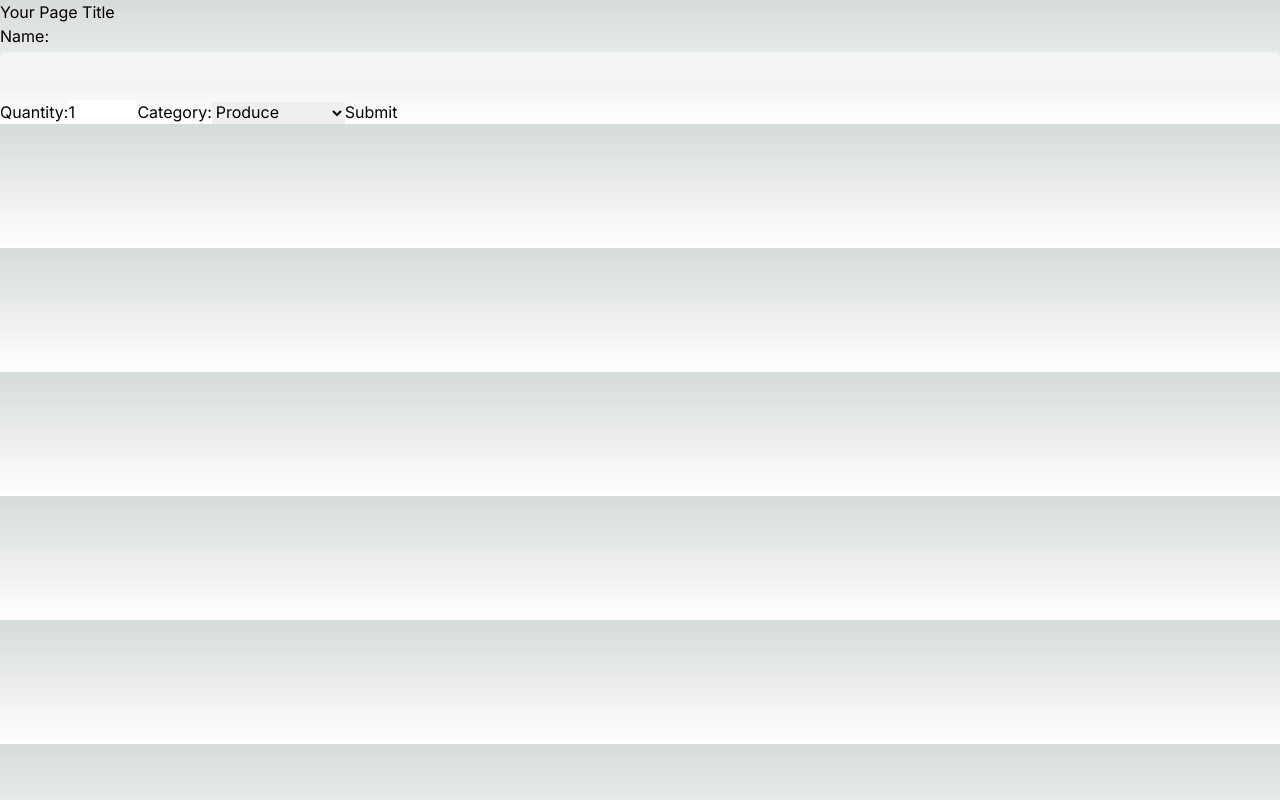
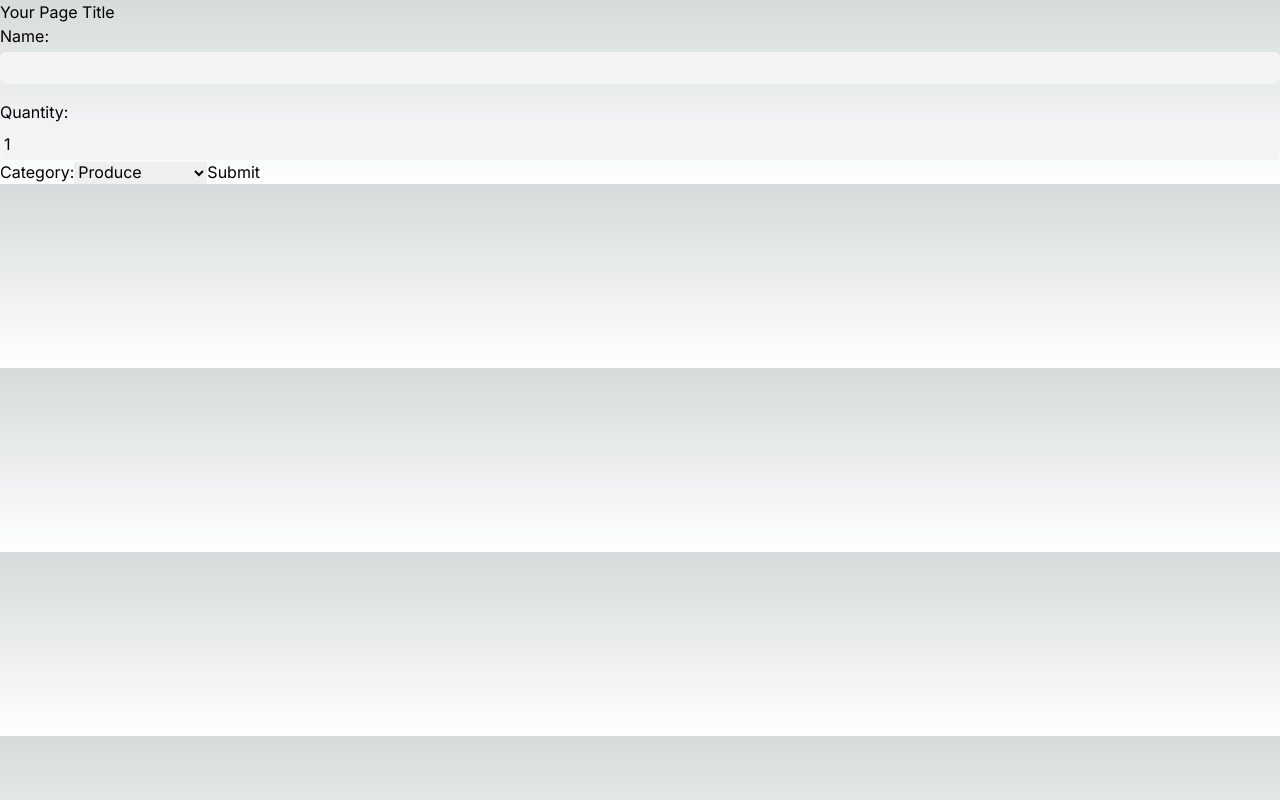
Before and after one commit to kelvinvu19/cprg306-assignments, a Next.js app: page /week4 in a window 1280 px wide. Built offline with nearby package versions, Linux system fonts and the light colour scheme.

Commit message:
Update new-item.js

```diff
--- a/app/week4/new-item.js
+++ b/app/week4/new-item.js
@@ -57,6 +57,7 @@
                 required
                 onChange={handleQuantityChange}
                 value={quantity}
+                className="mt-1 p-1 block w-full rounded-md text-black bg-gray-100 focus:bg-white"
             />
             </label>
 
@@ -77,6 +78,7 @@
                 <option value="snacks">Snacks</option>
                 <option value="household">Household</option>
                 <option value="other">Other</option>
+                className="mt-1 p-1 block w-full rounded-md text-black bg-gray-100 focus:bg-white"
                 </select>
             </label>
         <button type="submit">Submit</button>
```
